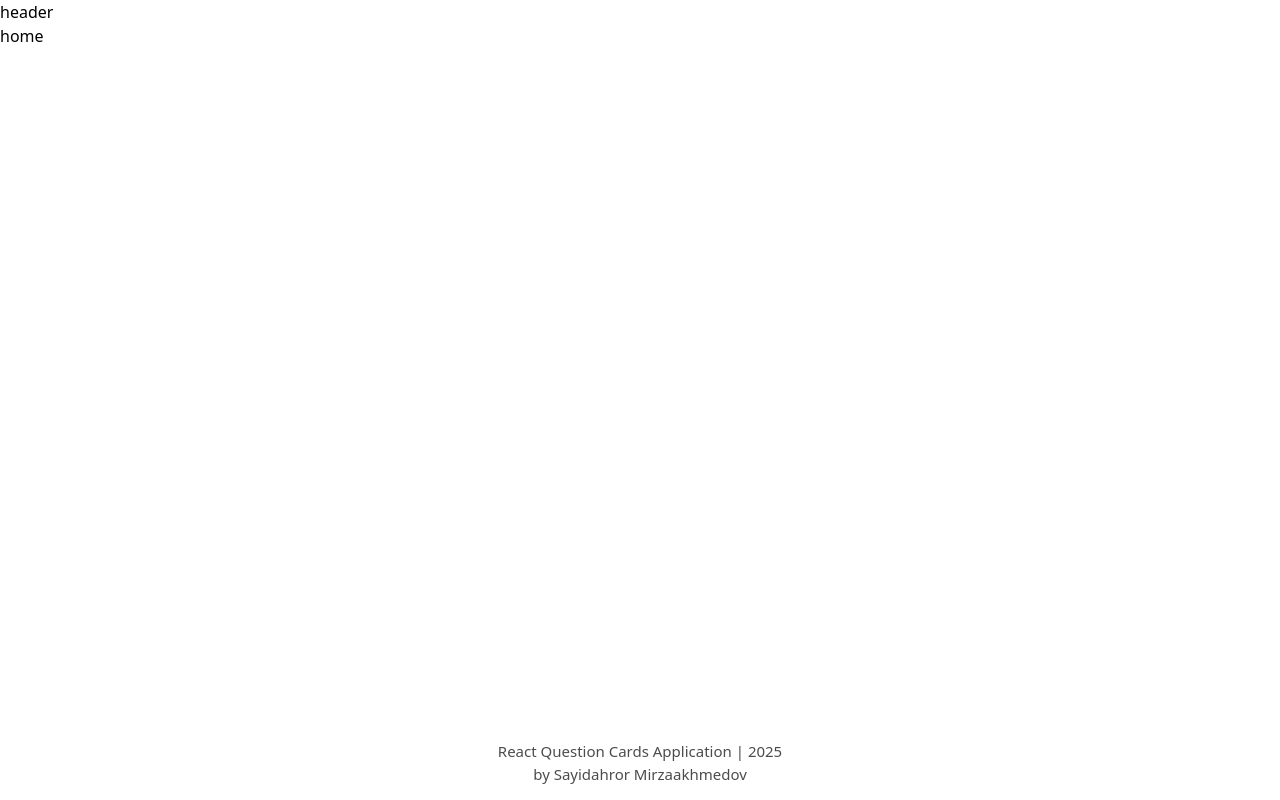
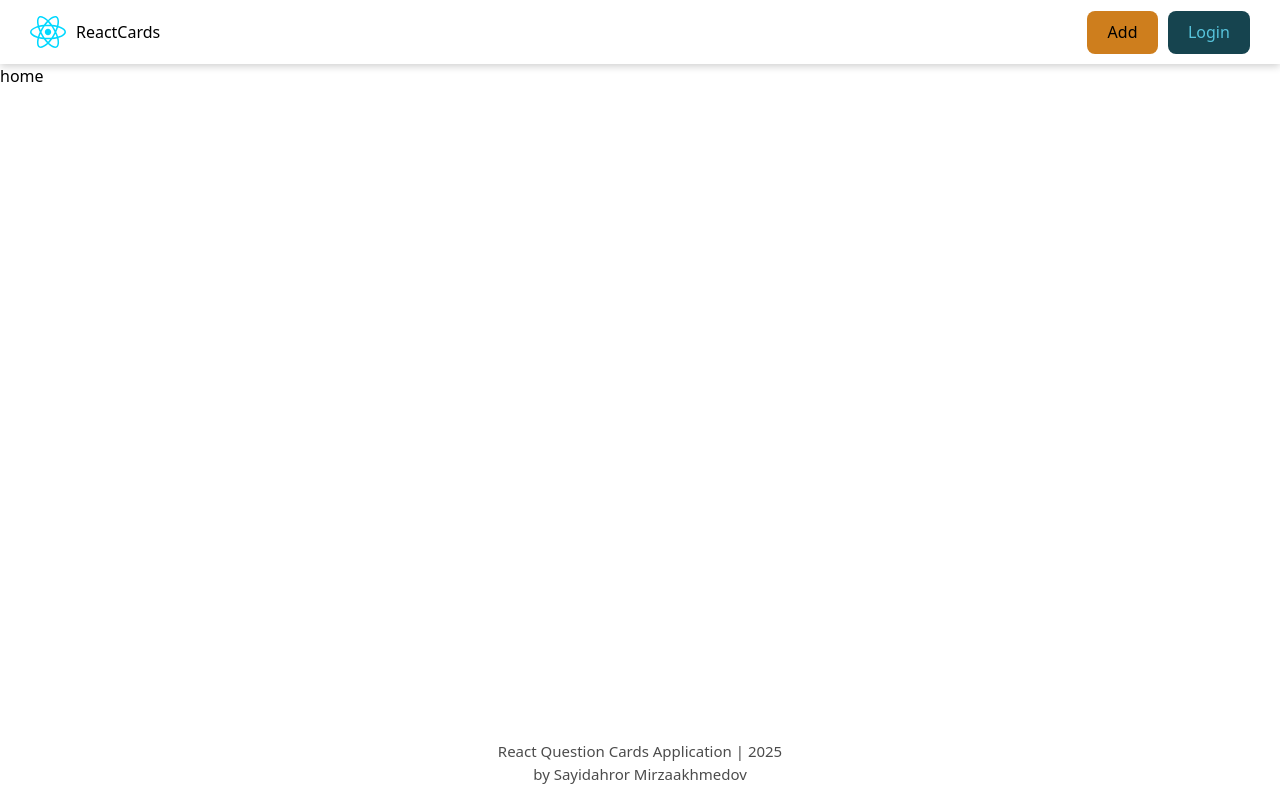
Before and after one commit to SaidahrorMirzaahmed/react-app, a React (Vite) app: page / in a window 1280 px wide. Built offline with nearby package versions, Linux system fonts and the light colour scheme.

Commit message:
Added buttons

```diff
--- /dev/null
+++ b/src/Button/Button.jsx
@@ -0,0 +1,9 @@
+import cls from "./Button.module.css";
+
+export const Button = ({ onClick, isActive, isDisabled, children }) => {
+  return (
+    <button className={`${cls.btn} ${isActive ? cls.active : ""}`} onClick={onClick} disabled={isDisabled}>
+      {children}
+    </button>
+  );
+};
--- /dev/null
+++ b/src/Button/Button.module.css
@@ -0,0 +1,31 @@
+.btn {
+    border-radius: 8px;
+    border: 1px solid transparent;
+    padding: 0.6em 1.2em;
+    font-size: 1em;
+    font-weight: 500;
+    font-family: inherit;
+    background-color: var(--btn-bg-color);
+    color: var(--btn-text-color);
+    cursor: pointer;
+    transition: border-color 0.25s;
+}
+
+.btn:hover{
+    border-color: #2f2f2f;
+}
+
+.btn:focus,
+.btn:focus-visible{
+    outline: 4px auto #2f2f2f;
+}
+
+.btn:disabled {
+    opacity: .5;
+    pointer-events: none;
+}
+
+.active {
+    color: #000;
+    background-color: #ce7e1d;
+}
--- /dev/null
+++ b/src/Button/index.jsx
@@ -0,0 +1 @@
+export { Button } from "./Button.jsx";
--- /dev/null
+++ b/src/Header/Header.jsx
@@ -0,0 +1,19 @@
+import { Button } from "../Button";
+import ReactLogo from "../assets/react.svg";
+import cls from "./Header.module.css";
+
+export const Header = () => {
+  return (
+    <header className={cls.header}>
+      <p>
+        <img src={ReactLogo} alt="react logo" />
+        <span>ReactCards</span>
+      </p>
+
+      <div className={cls.headerButtons}>
+        <Button isActive>Add</Button>
+        <Button>Login</Button>
+      </div>
+    </header>
+  );
+};
--- /dev/null
+++ b/src/Header/Header.module.css
@@ -0,0 +1,29 @@
+.header{
+    width: 100%;
+    height: 70px;
+    background-color: var(--main-bg-color);
+    padding: 0 30px;
+    display: flex;
+    justify-content: space-between;
+    align-items: center;
+    box-shadow: 0 2px 8px 0 rgba(0, 0, 0, .2);
+
+
+    p {
+        text-transform: capitalize;
+        display: flex;
+        justify-content: center;
+        align-items: center;
+        gap: 10px;
+        cursor: pointer;
+        user-select: none;
+    }
+
+}
+
+.headerButtons{
+    display: flex;
+    justify-content: center;
+    align-items: center;
+    gap: 10px;
+}
--- /dev/null
+++ b/src/Header/index.jsx
@@ -0,0 +1 @@
+export { header } from "./Header";
--- a/src/MainLayout/MainLayout.jsx
+++ b/src/MainLayout/MainLayout.jsx
@@ -1,12 +1,13 @@
 import { Outlet } from "react-router-dom";
 import cls from "./MainLayout.module.css";
+import { Header } from "../Header/Header";
 
 export const MainLayout = () => {
   const currentYear = new Date().getFullYear();
 
   return (
     <div className={cls.mainLayout}>
-      <header>header</header>
+      <Header />
       <div className={cls.mainWrapper}>
         <Outlet />
         <footer className={cls.footer}>
--- a/src/index.css
+++ b/src/index.css
@@ -2,6 +2,9 @@
 
   --main-bg-color : #23272f;
   --text-color : #fff;
+
+  --btn-bg-color : #383b3f;
+  --btn-text-color : #fff;
 
   font-family: system-ui, Avenir, Helvetica, Arial, sans-serif;
   line-height: 1.5;
@@ -39,12 +42,17 @@
     --main-bg-color : white;
     --text-color : #000;
 
+    --btn-bg-color : #16444f;
+    --btn-text-color : #57C4DC;
   }
 }
 
 @media (prefers-color-scheme: dark) {
   :root {
     --main-bg-color : #23272f
-    --text-color : #fff
+    --text-color : #fff;
+
+    --btn-bg-color : #383b3f;
+    --btn-text-color : #fff;
   }
 }
```
Also changed, not shown: src/Button.jsx (deleted, +0 -9 lines).
